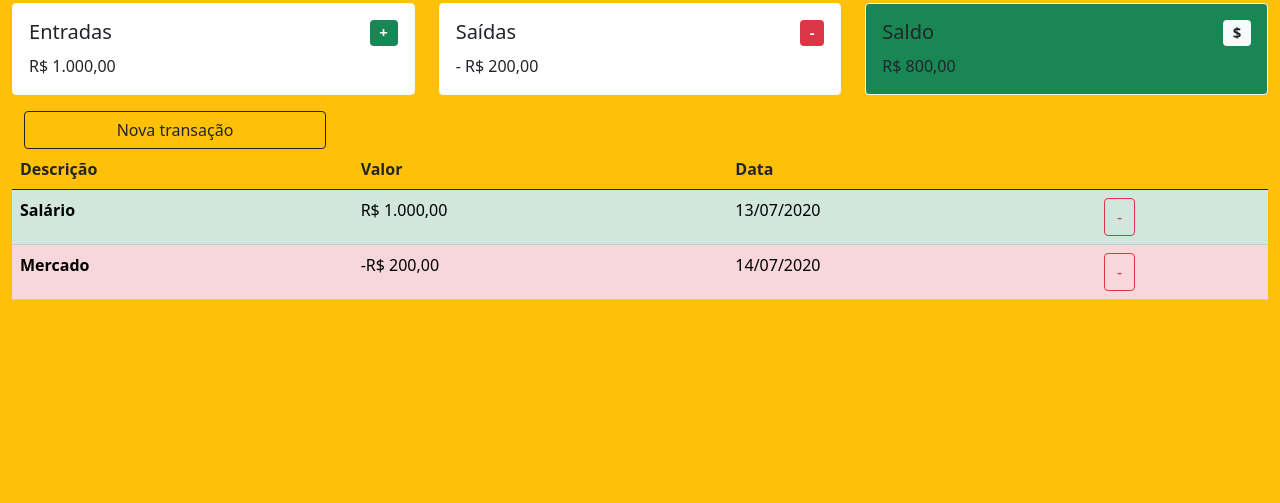
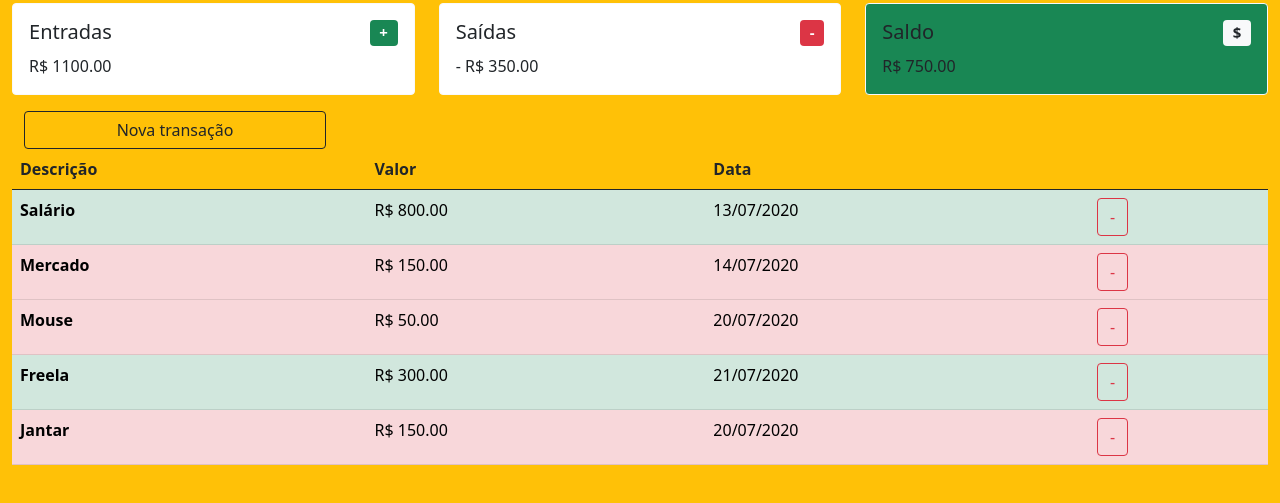
Before and after one commit to nathsouzadev/senac-financas, a plain HTML site: page index.html in a window 1280 px wide. Shown: the part 53-556 px from the top of the page. Drawn offline with nearby package versions, Linux system fonts and the light colour scheme.

Commit message:
Criando interacoes com JS

```diff
--- a/index.html
+++ b/index.html
@@ -19,7 +19,7 @@
                 <div class="card border-light mb-3">
                     <div class="card-body">
                       <h5 class="card-title d-flex justify-content-between">Entradas <span class="badge bg-success">+</span></h5>
-                      <p class="card-text">R$ 1.000,00 </p>
+                      <p class="card-text" id="entradas">R$ </p>
                     </div>
                 </div>
             </div>
@@ -27,7 +27,7 @@
                 <div class="card border-light mb-3">
                     <div class="card-body">
                       <h5 class="card-title d-flex justify-content-between">Saídas <span class="badge bg-danger">-</span></h5>
-                      <p class="card-text">- R$ 200,00</p>
+                      <p class="card-text" id="saidas">- R$ </p>
                     </div>
                 </div>
             </div>
@@ -35,7 +35,7 @@
                 <div class="card border-light mb-3 bg-success">
                     <div class="card-body">
                       <h5 class="card-title d-flex justify-content-between">Saldo <span class="badge bg-light text-dark">$</span></h5>
-                      <p class="card-text">R$ 800,00</p>
+                      <p class="card-text" id="total">R$ </p>
                     </div>
                 </div>
             </div>
@@ -58,7 +58,7 @@
             <button type="button" class="btn-close" data-bs-dismiss="modal" aria-label="Close"></button>
             </div>
             <div class="modal-body">
-                <form>
+                <form onsubmit="soma(event)">
                     <div class="mb-3">
                       <label for="description" class="form-label">Descrição</label>
                       <input type="text" class="form-control" id="description">
@@ -73,11 +73,11 @@
                         <label for="date" class="form-label">Data</label>
                         <input type="date" class="form-control" id="date">
                     </div>
+                    <div class="modal-footer">
+                      <button type="button" class="btn btn-danger" data-bs-dismiss="modal">Cancelar</button>
+                      <button class="btn btn-success">Salvar</button>
+                    </div>
                   </form>
-            </div>
-            <div class="modal-footer">
-            <button type="button" class="btn btn-danger" data-bs-dismiss="modal">Cancelar</button>
-            <button type="button" class="btn btn-success">Salvar</button>
             </div>
         </div>
         </div>
@@ -93,27 +93,8 @@
                 </tr>
             </thead>
 
-            <tbody>
-                <tr class="table-success">
-                  <th>Salário</th>
-                  <td>R$ 1.000,00</td>
-                  <td>13/07/2020</td>
-                  <td>
-                    <button type="button" class="btn btn-outline-danger">
-                        -
-                    </button>
-                  </td>
-                </tr>
-                <tr class="table-danger">
-                    <th>Mercado</th>
-                    <td>-R$ 200,00</td>
-                    <td>14/07/2020</td>
-                    <td>
-                      <button type="button" class="btn btn-outline-danger">
-                          -
-                      </button>
-                    </td>
-                  </tr>
+            <tbody id="tabela-transacao">
+
             </tbody>
         </table>
     </main>
--- a/scripts/index.js
+++ b/scripts/index.js
@@ -1,5 +1,62 @@
-console.log("Integrando JavaScript com CSS")
+const apiTransacao = [
+    {
+        "descricao": "Salário",
+        "valor": 800,
+        "data": "13/07/2020",
+        "tipo": "entradas"
+    },
+    {
+        "descricao": "Mercado",
+        "valor": 150,
+        "data": "14/07/2020",
+        "tipo": "saida"
+    },
+    {
+        "descricao": "Mouse",
+        "valor": 50,
+        "data": "20/07/2020",
+        "tipo": "saida"
+    },
+    {
+        "descricao": "Freela",
+        "valor": 300,
+        "data": "21/07/2020",
+        "tipo": "entradas"
+    },
+    {
+        "descricao": "Jantar",
+        "valor": 150,
+        "data": "20/07/2020",
+        "tipo": "saida"
+    }
+]
 
-let a = 2;
-let b = 3;
-console.log(a + b)
+let entradas = 0
+let saidas = 0
+let tipo
+let tabela = document.querySelector('#tabela-transacao')
+
+for(let i = 0; i < apiTransacao.length; i++){
+    if(apiTransacao[i].tipo === "entradas"){
+        entradas = entradas + apiTransacao[i].valor
+        tipo = "success"
+    } else {
+        saidas = saidas + apiTransacao[i].valor
+        tipo = "danger"
+    }
+
+    tabela.innerHTML += "<tr class='table-" + tipo + "'> <th>" + apiTransacao[i].descricao + "</th> <td> R$ " + apiTransacao[i].valor.toFixed(2) + "</td> <td>" + apiTransacao[i].data + "</td> <td> <button type='button' class='btn btn-outline-danger'>-</button> </td> </tr>"
+}
+
+let saldo = entradas - saidas
+
+document.querySelector('#entradas').innerHTML += entradas.toFixed(2)
+document.querySelector('#saidas').innerHTML += saidas.toFixed(2)
+document.querySelector('#total').innerHTML += saldo.toFixed(2)
+
+function soma(event){
+    event.preventDefault();
+    let form = event.target
+    let descricao = form.querySelector('input#description').value
+    console.log(descricao)
+}
```
